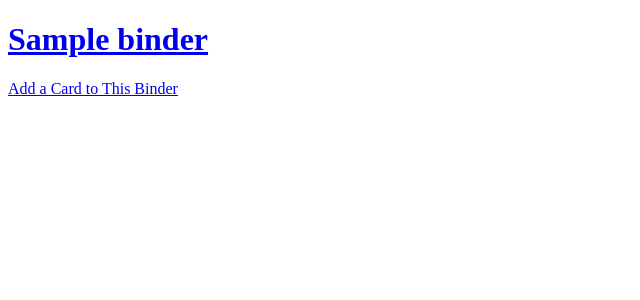
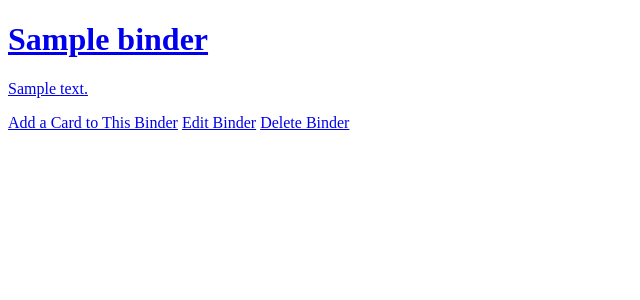
Before and after one commit to tsztin0217/poketracker, a Django app: page /binders/1/ in a window 1280 px wide. Shown: the part 26-326 px from the top of the page, without its empty margins (0-640 px from the left). Run offline with Django 5.2, Linux system fonts and the light colour scheme; a user stored in the database is signed in; tables that the repository leaves empty hold one stand-in row (values such as "Sample post"); a database or web service that is not in the repository returns one stand-in record (values such as "Sample title"); data that the repository does not hold is empty.

Commit message:
Add binder edit and delete links

```diff
--- a/binder/templates/binder/binder_detail.html
+++ b/binder/templates/binder/binder_detail.html
@@ -1,7 +1,9 @@
 {% extends "base.html" %} {% block content %}
 <h1>{{ binder.name }}</h1>
-
+<p>{{ binder.description }}</p>
 <a href="{% url 'search-cards' binder.id %}">Add a Card to This Binder</a>
+<a href="{% url 'binder-update' binder.id %}">Edit Binder</a>
+<a href="{% url 'binder-delete' binder.id %}">Delete Binder</a>
 <div>
   {% for card in cards_with_details %} {{ card.card.name }}
   <a href="{% url 'user-card-detail' card.user_card.pk %}"
```
